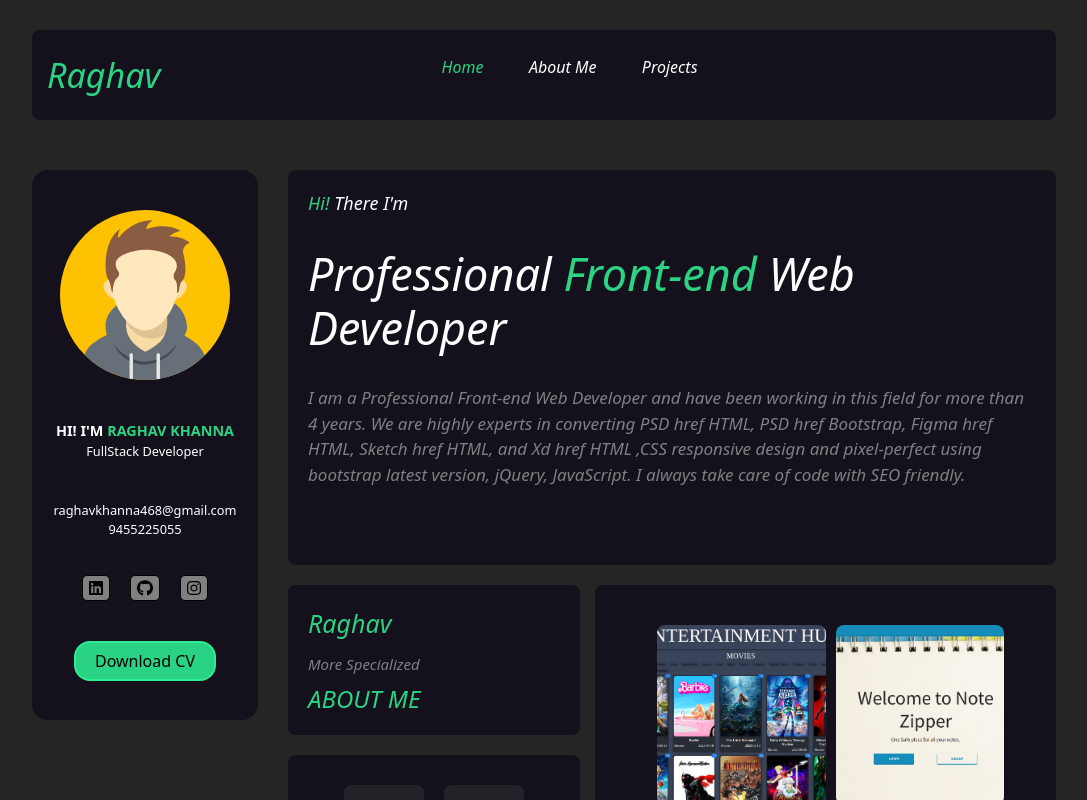
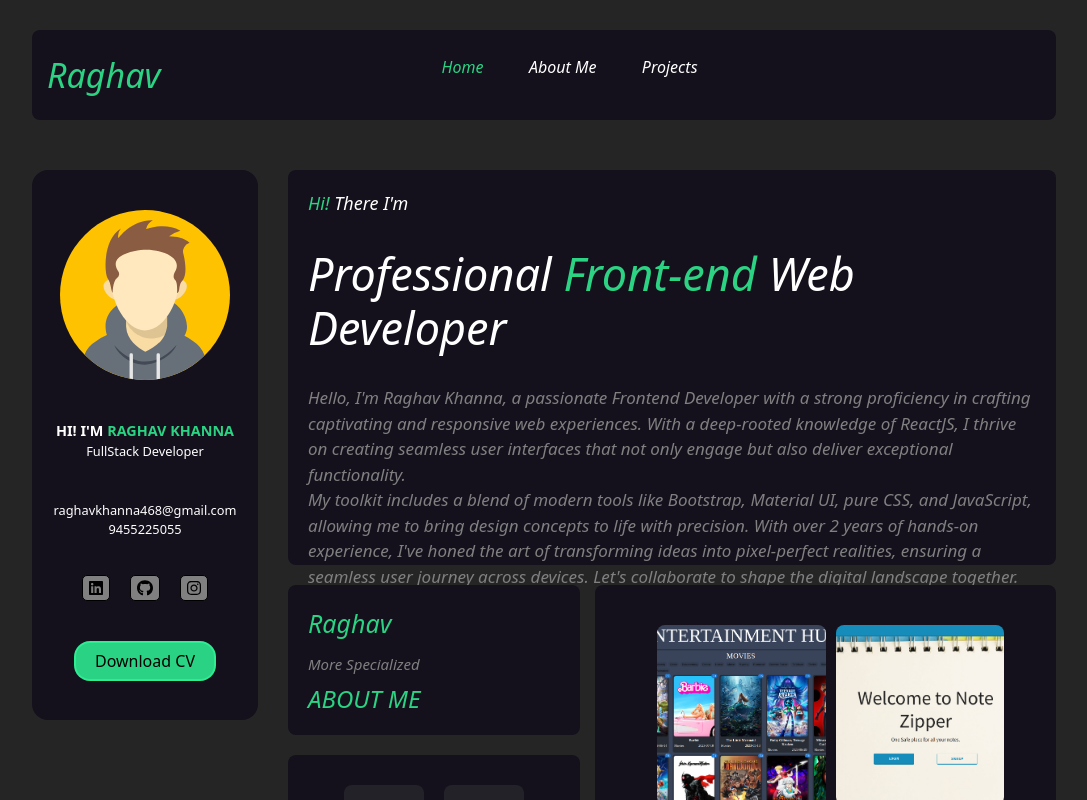
Before and after one commit to Raghav-pixel/My-portfolio, a React (Create React App) app: page / in a window 1280 px wide. Shown: the top 800 px of the page, without its empty margins (96-1183 px from the left). Built offline with nearby package versions, Linux system fonts and the light colour scheme.

Commit message:
update my bio

```diff
--- a/src/components/About/About.js
+++ b/src/components/About/About.js
@@ -8,7 +8,7 @@ const About = () => {
     <div className='about-ctr'>
       <div className='about-me-card'>
         <span className='home-name'><span className='home-name-color'>ABOUT ME!</span></span>
-        <p className='home-description'>I am a Professional Front-end Web Developer and have been working in this field for more than 4 years. We are highly experts in converting PSD href HTML, PSD href Bootstrap, Figma href HTML, Sketch href HTML, and Xd href HTML ,CSS responsive design and pixel-perfect using bootstrap latest version, jQuery, JavaScript. I always take care of code with SEO friendly.</p>
+        <p className='home-description'>Hello, I'm Raghav Khanna, a passionate Frontend Developer with a strong proficiency in crafting captivating and responsive web experiences. With a deep-rooted knowledge of ReactJS, I thrive on creating seamless user interfaces that not only engage but also deliver exceptional functionality. <br></br>My toolkit includes a blend of modern tools like Bootstrap, Material UI, pure CSS, and JavaScript, allowing me to bring design concepts to life with precision. With over 2 years of hands-on experience, I've honed the art of transforming ideas into pixel-perfect realities, ensuring a seamless user journey across devices. Let's collaborate to shape the digital landscape together.</p>
       </div>
       <div className='education-ctr'>
         <div className='exp-card'>
--- a/src/components/Home/Home.js
+++ b/src/components/Home/Home.js
@@ -28,7 +28,7 @@ const Home = ({ selectedHeader, setSelectedHeader }) => {
       <div className='home-ctr'>
         <span className='home-name'><span className='home-name-color'>Hi!</span> There I'm</span>
         <h2 className='home-job'>Professional <span className='home-name-color'>Front-end</span> Web Developer</h2>
-        <p className='home-description'>I am a Professional Front-end Web Developer and have been working in this field for more than 4 years. We are highly experts in converting PSD href HTML, PSD href Bootstrap, Figma href HTML, Sketch href HTML, and Xd href HTML ,CSS responsive design and pixel-perfect using bootstrap latest version, jQuery, JavaScript. I always take care of code with SEO friendly.</p>
+        <p className='home-description'>Hello, I'm Raghav Khanna, a passionate Frontend Developer with a strong proficiency in crafting captivating and responsive web experiences. With a deep-rooted knowledge of ReactJS, I thrive on creating seamless user interfaces that not only engage but also deliver exceptional functionality. <br></br>My toolkit includes a blend of modern tools like Bootstrap, Material UI, pure CSS, and JavaScript, allowing me to bring design concepts to life with precision. With over 2 years of hands-on experience, I've honed the art of transforming ideas into pixel-perfect realities, ensuring a seamless user journey across devices. Let's collaborate to shape the digital landscape together.</p>
       </div>
 
       <div className='tech-ctr'>
```
